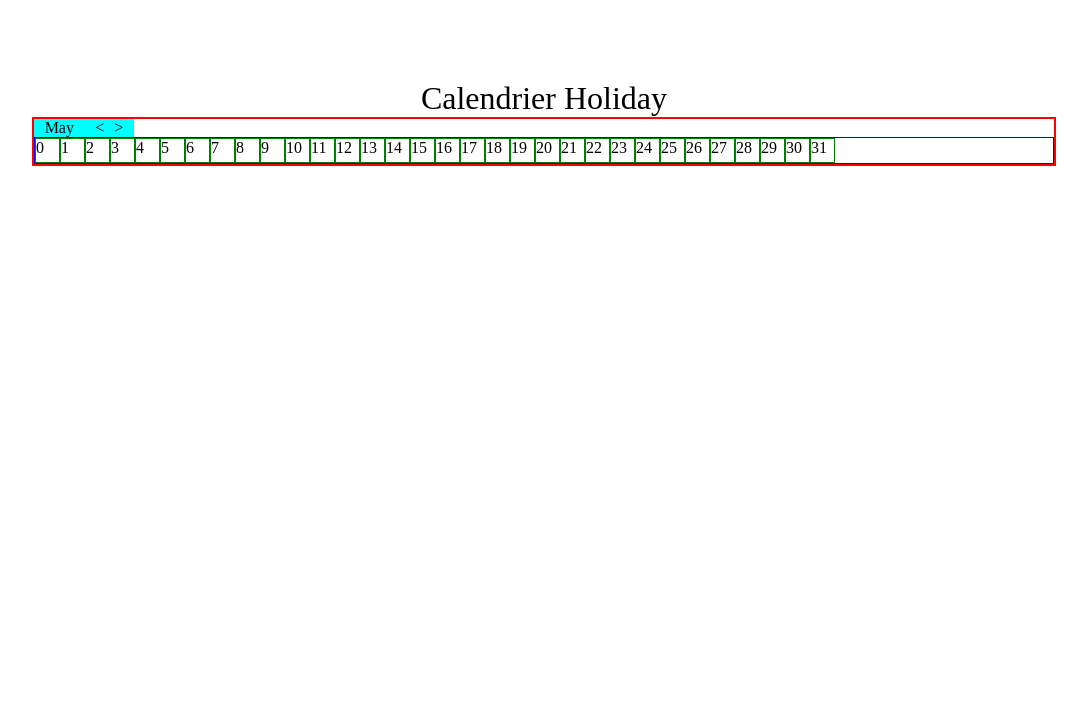
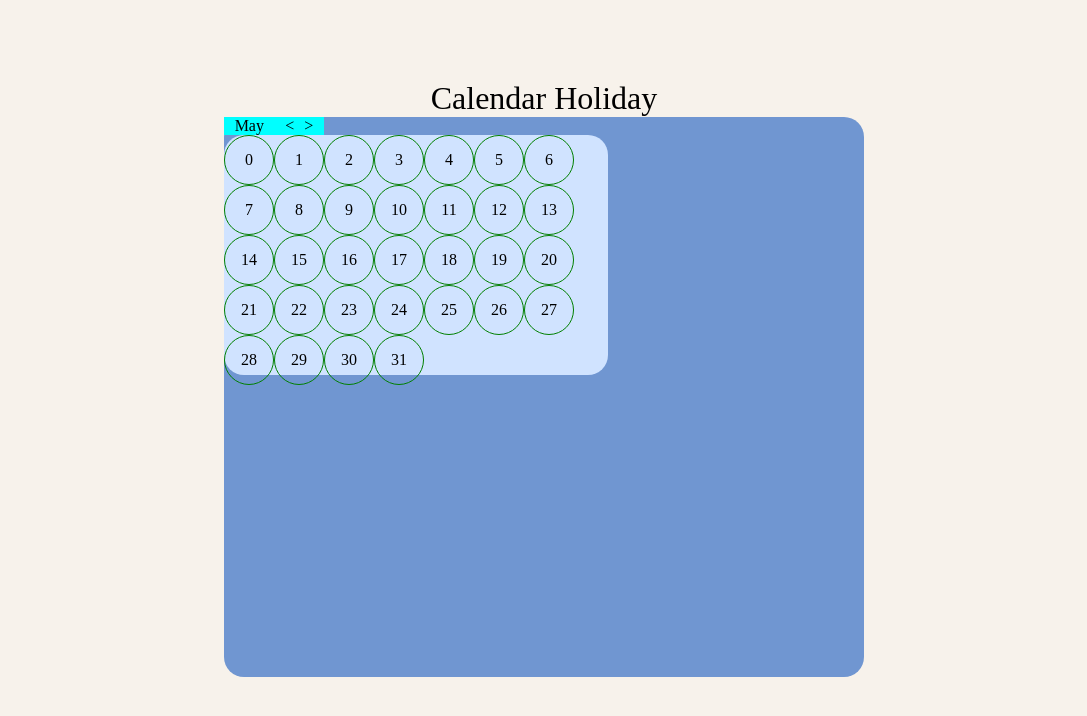
Before and after one commit to monikanaglak/Ask-Your-Boss-for-Holiday, a website: page index.html in a window 1280 px wide. Shown: the whole page, without its empty margins (96-1183 px from the left). Drawn offline with Linux system fonts and the light colour scheme.

Commit message:
css research

```diff
--- a/app.js
+++ b/app.js
@@ -29,55 +29,57 @@ let thirty_days = ["April", "June", "September", "November"];
 const month = document.querySelector(".month");
 const previous = document.querySelector(".prev");
 const next = document.querySelector(".next");
-const monika = document.querySelector(".monika");
+const calendar = document.querySelector(".calendar");
 
-function cleaning_calender(){
-  month_dom.innerHTML = " ";
+function changeColor(e){
+  e.target.classList.add("box-color")
 }
-function creating_calender(current_month){
-  monika.innerHTML = ""
-    if (thirty_one_days.includes(months[current_month])){
-        for (let i = 0; i <= 31; i++){
-          let div = document.createElement("div");
-          div.classList.add("box");
-          div.innerText = i;
-          monika.appendChild(div);
-        }}
-        else if(thirty_days.includes(months[current_month])){
-          for(let i = 0; i<=30; i++){
-            let div = document.createElement("div");
-            div.classList.add("box");
-            div.innerText = i;
-            monika.appendChild(div);
-          }
-
-      }
+function creating_calender(current_month) {
+  calendar.innerHTML = "";
+  if (thirty_one_days.includes(months[current_month])) {
+    for (let i = 0; i <= 31; i++) {
+      let div = document.createElement("div");
+      div.addEventListener("click",changeColor)
+      div.classList.add("box");
+      div.innerText = i;
+      calendar.appendChild(div);
     }
+  } else if (thirty_days.includes(months[current_month])) {
+    for (let i = 0; i <= 30; i++) {
+      let div = document.createElement("div");
+      div.addEventListener("click",changeColor)
+      div.classList.add("box");
+      div.innerText = i;
+      calendar.appendChild(div);
+    }
+  } else {
+    for (let i = 0; i <= 28; i++) {
+      let div = document.createElement("div");
+      div.classList.add("box");
+      div.innerText = i;
+      calendar.appendChild(div);
+    }
+  }
+}
 
 window.onload = (event) => {
-  //zczytanie miesiaca i wstrzykniecie do dom
   month_dom.innerHTML = months[current_month];
-  creating_calender(current_month)
-  previous.addEventListener("click",()=>{
+  creating_calender(current_month);
+  next.addEventListener("click", () => {
     current_month++;
     if (current_month >= 12) {
       current_month = 0;
     }
     let next_month = current_month++;
-
-    month_dom.innerHTML = months[next_month]
-    creating_calender(next_month)
-  })
-  /*previous.addEventListener("click", () => {
-    current_month++;
-
-    month_dom.innerHTML = months[current_month];
-  });*/
-  next.addEventListener("click", () => {
+    month_dom.innerHTML = months[next_month];
+    creating_calender(next_month);
+  });
+  previous.addEventListener("click", () => {
     current_month--;
     if (current_month < 0) {
       current_month = 11;
     }
     month_dom.innerHTML = months[current_month];
+    creating_calender(current_month);
   });
 };
--- a/index.html
+++ b/index.html
@@ -4,21 +4,19 @@
     <meta charset="UTF-8" />
     <meta name="viewport" content="width=device-width, initial-scale=1.0" />
     <link rel="stylesheet" href="style.css">
-    <title>Holiday Calender</title>
+    <title>Ask Your Boss for Holiday</title>
   </head>
   <body>
-    <header class="flex">Calendrier Holiday</header>
+    <header class="flex">Calendar Holiday</header>
     <div class="container">
-      <div class="calendrier-header flex">
+      <div class="calendar-header flex">
         <div class="month"></div>
         <div class="months-switch flex">
           <div class="prev"><</div>
           <div class="next">></div>
         </div>
       </div>
-      <div class="monika">
-
-      </div>
+      <div class="calendar"></div>
     </div>
     <script src="app.js"></script>
   </body>
--- a/style.css
+++ b/style.css
@@ -3,32 +3,47 @@
   margin: 0;
   box-sizing: border-box;
 }
-.monika{
-  border:1px solid blue;
-  width: 300pxgit;
-  display: flex;
-  flex-direction: row;
-  flex-wrap: wrap;
-}
-.box{
-  border:1px solid green;
-  height: 25px;
-  width: 25px;
+body{
+  background-color: #f7f2eb;
 }
 header {
   margin-top: 10vh;
   font-size: 2rem;
 }
+.container {
+  width: 50vw;
+  height: 70vh;
+  margin: auto;
+  background-color: #7096d1;
+  border-radius: 20px;
+}
+.calendar{
+  background-color:#d0e3ff;
+  width: 30vw;
+  height: 30vh;
+  display: flex;
+  flex-direction: row;
+  flex-wrap: wrap;
+  border-radius: 20px;
+}
+.box{
+  border:1px solid green;
+  height:50px;
+  width: 50px;
+  border-radius: 50%;
+  display: flex;
+  justify-content: center;
+  align-items: center;
+}
+.box-color{
+  background-color: red;
+}
+
 .flex {
     display: flex;
     justify-content: center;
 }
-.container {
-  border:2px solid red;
-  width: 80vw;
-  margin: auto;
-}
-.calendrier-header{
+.calendar-header{
     width: 100px;
     justify-content: space-around;
     background-color: aqua;
```
